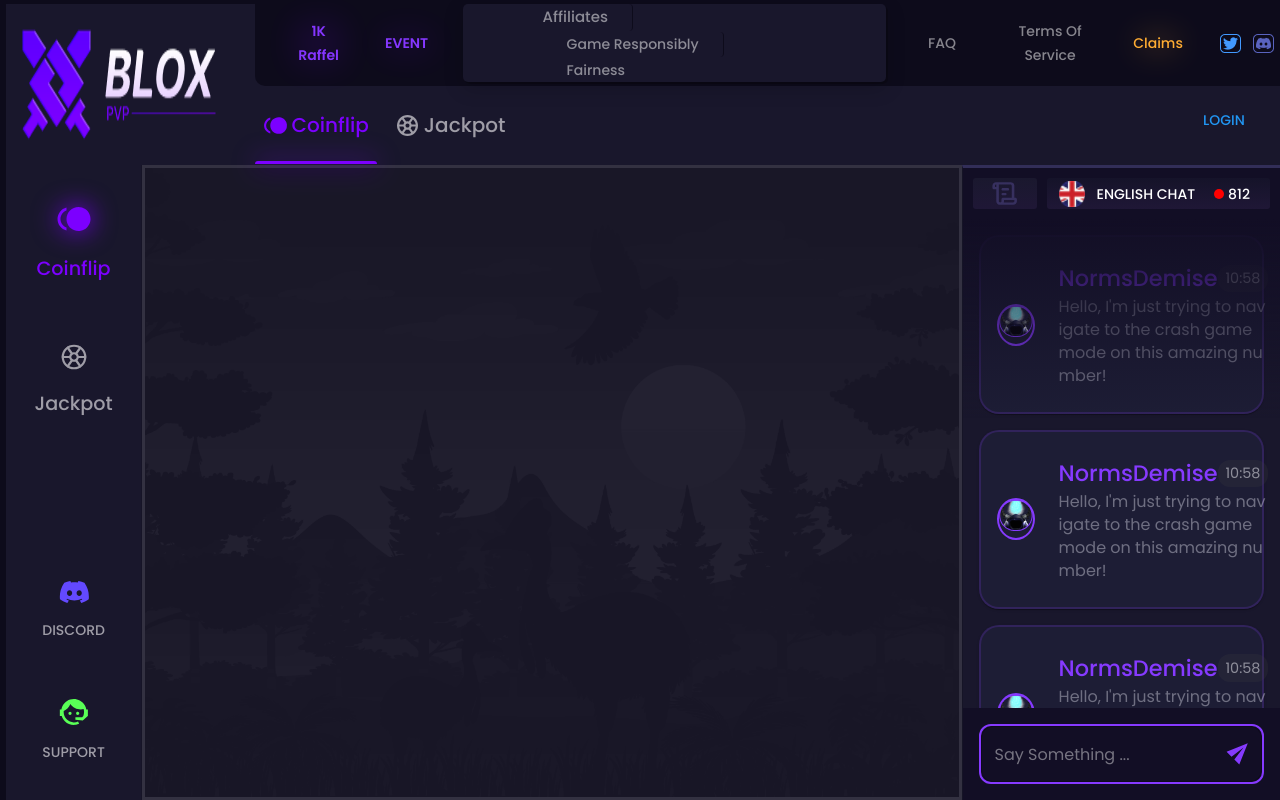
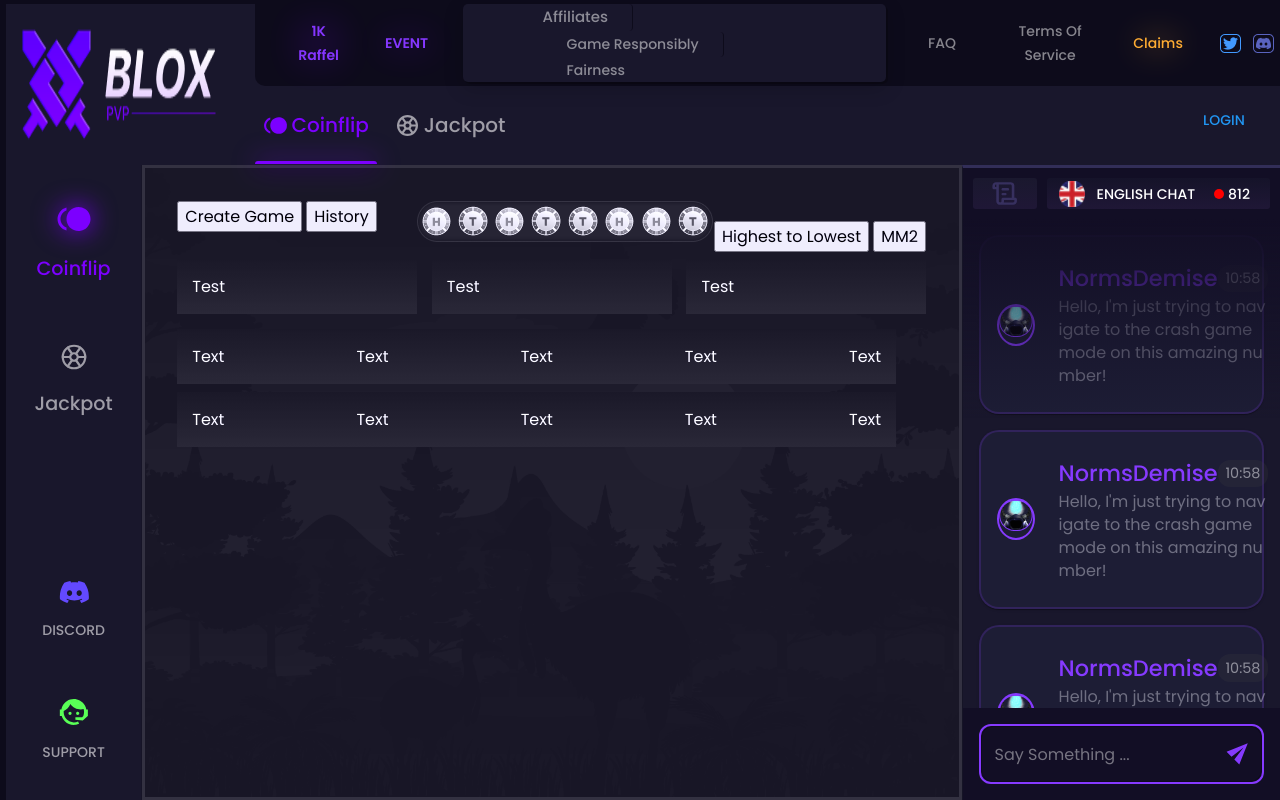
Before and after one commit to JackBlack69-hub/BlocksPvp, a React (Create React App) app: page / in a window 1280 px wide. Built offline with nearby package versions, Linux system fonts and the light colour scheme; no server answers.

Commit message:
coinflip layout

```diff
--- a/src/App.jsx
+++ b/src/App.jsx
@@ -4,11 +4,15 @@
 import LeftMenu from "./components/LeftMenu";
 import RightMenu from "./components/RightMenu";
 import backImg from "./components/assets/bg.png";
+import CoinFlip from "./components/CoinFlip";
 
 const divStyle = {
   background: `url(${backImg}) #19172C 50% / cover no-repeat`,
   width: "100%",
   height: "100%",
+  display: "flex",
+
+  flexDirection: "column",
 
   mixBlendMode: "luminosity",
   border: "3px solid #322E58",
@@ -39,7 +43,9 @@
         }}
       >
         <LeftMenu selected={selected} setSelected={setSelected} />
-        <div style={divStyle}></div>
+        <div style={divStyle}>
+          <CoinFlip />
+        </div>
         <RightMenu />
       </div>
     </div>
--- /dev/null
+++ b/src/components/CoinFlip.jsx
@@ -0,0 +1,103 @@
+import React from "react";
+import HTCombineImg from "./assets/Combine.png";
+
+function CoinFlip() {
+  return (
+    <div style={{ margin: "4%" }}>
+      <div
+        style={{
+          display: "flex",
+          justifyContent: "space-between",
+          width: "100%",
+        }}
+      >
+        <div style={{ color: "white" }}>
+          <button>Create Game</button> <button>History</button>
+        </div>
+        <div style={{ color: "white" }}>
+          <img src={HTCombineImg}></img>
+          <button>Highest to Lowest</button> <button>MM2</button>
+        </div>
+      </div>
+      <div
+        style={{
+          display: "flex",
+          justifyContent: "space-between",
+          width: "100%",
+        }}
+      >
+        <div
+          style={{
+            color: "white",
+            margin: "1%",
+            marginLeft: "0",
+            background: "linear-gradient(180deg, #19182C 0%, #2F214F 100%)",
+            width: "100%",
+            padding: "2%",
+          }}
+        >
+          Test
+        </div>
+        <div
+          style={{
+            color: "white",
+            margin: "1%",
+            background: "linear-gradient(180deg, #19182C 0%, #2F214F 100%)",
+            width: "100%",
+            padding: "2%",
+          }}
+        >
+          Test
+        </div>
+        <div
+          style={{
+            color: "white",
+            margin: "1%",
+            background: "linear-gradient(180deg, #19182C 0%, #2F214F 100%)",
+            width: "100%",
+            padding: "2%",
+            marginRight: "0",
+          }}
+        >
+          Test
+        </div>
+      </div>
+      <div
+        style={{
+          display: "flex",
+          justifyContent: "space-between",
+          width: "96%",
+          background: "linear-gradient(180deg, #19182C 0%, #2F214F 100%)",
+          color: "white",
+          padding: "2%",
+          marginTop: "1%",
+        }}
+      >
+        <div>Text</div>
+        <div>Text</div>
+        <div>Text</div>
+        <div>Text</div>
+        <div>Text</div>
+      </div>
+      <div
+        style={{
+          display: "flex",
+          justifyContent: "space-between",
+          width: "96%",
+          background: "linear-gradient(180deg, #19182C 0%, #2F214F 100%)",
+          color: "white",
+          padding: "2%",
+          marginTop: "1%",
+        }}
+      >
+        <div>Text</div>
+        <div>Text</div>
+        <div>Text</div>
+        <div>Text</div>
+        <div>Text</div>
+      </div>
+    </div>
+  );
+}
+
+export default CoinFlip;
```
Also changed, not shown: src/components/assets/Combine.png (added).
